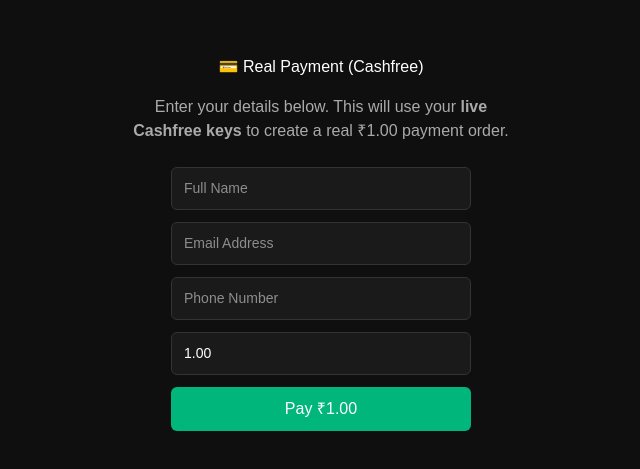
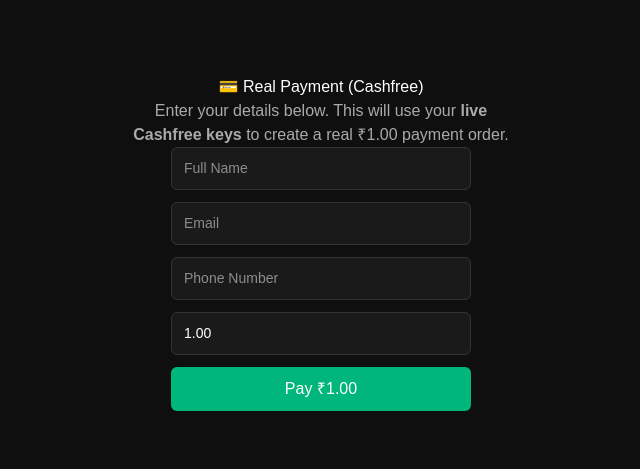
Before and after one commit to chaitu999projects/payments, a Next.js app: page /payment in a window 1280 px wide. Shown: the part 157-626 px from the top of the page, without its empty margins (319-959 px from the left). Built offline with nearby package versions, Linux system fonts and the light colour scheme.

Commit message:
payments page.jsx changed

```diff
--- a/app/payment/page.jsx
+++ b/app/payment/page.jsx
@@ -1,7 +1,6 @@
 "use client";
 
-import { useState } from "react";
-import { load } from "@cashfreepayments/cashfree-js";
+import { useEffect, useState } from "react";
 
 export default function PaymentPage() {
   const [loading, setLoading] = useState(false);
@@ -12,18 +11,29 @@
     amount: "1.00",
   });
 
+  // ✅ Load Cashfree SDK once when page loads
+  useEffect(() => {
+    if (typeof window !== "undefined" && !window.cashfree) {
+      const script = document.createElement("script");
+      script.src = "https://sdk.cashfree.com/js/ui/2.0.0/cashfree.js";
+      script.async = true;
+      script.onload = () => console.log("✅ Cashfree SDK loaded");
+      document.body.appendChild(script);
+    }
+  }, []);
+
+  // ✅ Update form input
   function handleChange(e) {
     const { name, value } = e.target;
     setForm((prev) => ({ ...prev, [name]: value }));
   }
 
-  // ✅ Updated Cashfree PG v2 payment handler
+  // ✅ Handle payment
   async function handlePay(e) {
     e.preventDefault();
     setLoading(true);
 
     try {
-      // Step 1: Create an order through your backend API
       const res = await fetch("/api/create-order", {
         method: "POST",
         headers: { "Content-Type": "application/json" },
@@ -40,44 +50,29 @@
       setLoading(false);
 
       if (!json.success) {
-        alert("❌ Failed to create order: " + JSON.stringify(json.error, null, 2));
+        alert("❌ Create order failed: " + JSON.stringify(json.error, null, 2));
         return;
       }
 
-      // Step 2: Extract session ID
-      const sessionId = json.data.payment_session_id;
+      const payload = json.data;
 
-      if (!sessionId) {
-        alert("❌ No payment_session_id returned from backend!");
-        return;
+      // ✅ Trigger Cashfree popup after SDK is loaded
+      if (window.cashfree && payload.payment_session_id) {
+        window.cashfree.pay({
+          paymentSessionId: payload.payment_session_id,
+          redirectTarget: "_self",
+        });
+      } else {
+        alert("⚠️ Cashfree SDK not loaded or invalid order response");
       }
-
-      // Step 3: Load the Cashfree SDK
-      const cashfree = await load({
-        mode: "production", // 🔄 change to "sandbox" for testing
-      });
-
-      // Step 4: Open payment popup
-      cashfree.pay({
-        paymentSessionId: sessionId,
-        redirectTarget: "_self", // or "_blank" if you prefer a new tab
-      });
-
-      // Optional: Listen to events
-      cashfree.on("payment.success", (data) => {
-        console.log("✅ Payment successful:", data);
-      });
-
-      cashfree.on("payment.failed", (data) => {
-        console.log("❌ Payment failed:", data);
-      });
     } catch (err) {
       setLoading(false);
-      console.error("Payment error:", err);
+      console.error(err);
       alert("Error creating order: " + err.message);
     }
   }
 
+  // ✅ UI
   return (
     <div
       style={{
@@ -92,15 +87,8 @@
         color: "white",
       }}
     >
-      <h2 style={{ marginBottom: 16 }}>💳 Real Payment (Cashfree)</h2>
-      <p
-        style={{
-          marginBottom: 24,
-          color: "#aaa",
-          maxWidth: 400,
-          textAlign: "center",
-        }}
-      >
+      <h2>💳 Real Payment (Cashfree)</h2>
+      <p style={{ color: "#aaa", maxWidth: 400, textAlign: "center" }}>
         Enter your details below. This will use your{" "}
         <b>live Cashfree keys</b> to create a real ₹{form.amount} payment order.
       </p>
@@ -126,7 +114,7 @@
         <input
           type="email"
           name="email"
-          placeholder="Email Address"
+          placeholder="Email"
           value={form.email}
           onChange={handleChange}
           required
@@ -145,14 +133,13 @@
         <input
           type="number"
           name="amount"
-          placeholder="Amount (INR)"
+          placeholder="Amount"
           value={form.amount}
           onChange={handleChange}
           min="1"
           step="0.01"
           style={inputStyle}
         />
-
         <button
           type="submit"
           disabled={loading}
```
